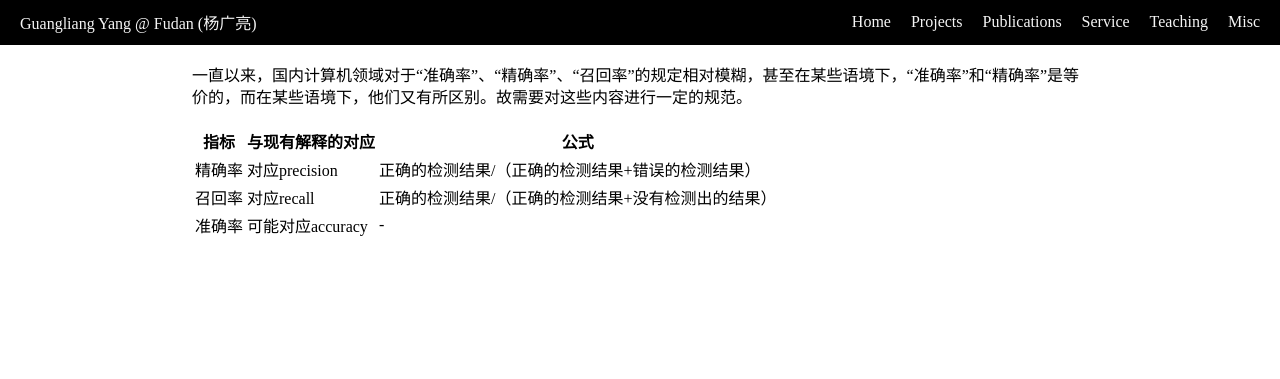
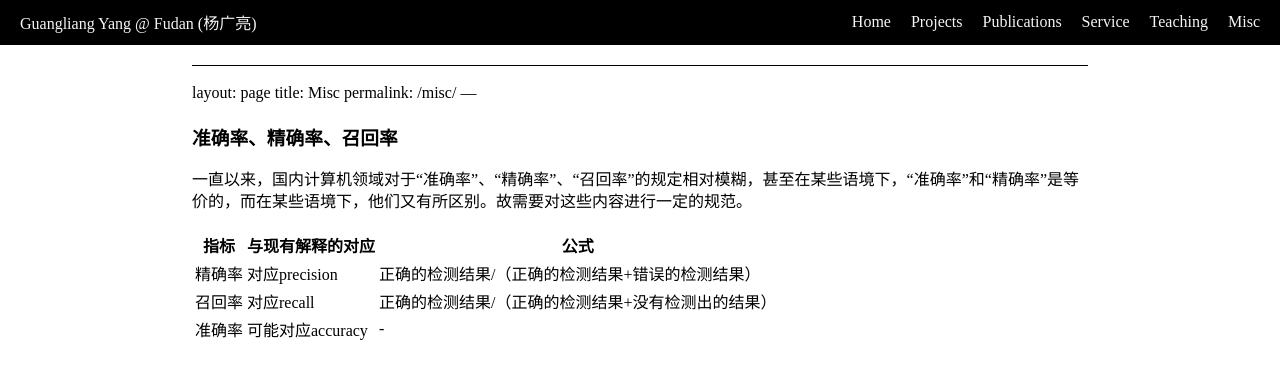
Before and after one commit to yang-guangliang/yang-guangliang.github.io, a Jekyll site: the page built from misc.md, in a window 1280 px wide. Shown: the top 379 px of the page. Built offline with Jekyll 4.4.1, drawn with Linux system fonts in a browser that asks for light colours; our own code applies the rules of GitHub Pages for plain Markdown files.

Commit message:
update misc

```diff
--- a/pictures/misc.md
+++ b/misc.md
@@ -1,3 +1,13 @@
+
+---
+layout: page
+title: Misc
+permalink: /misc/
+---
+
+
+### 准确率、精确率、召回率
+
 一直以来，国内计算机领域对于“准确率”、“精确率”、“召回率”的规定相对模糊，甚至在某些语境下，“准确率”和“精确率”是等价的，而在某些语境下，他们又有所区别。故需要对这些内容进行一定的规范。
 
 
```
